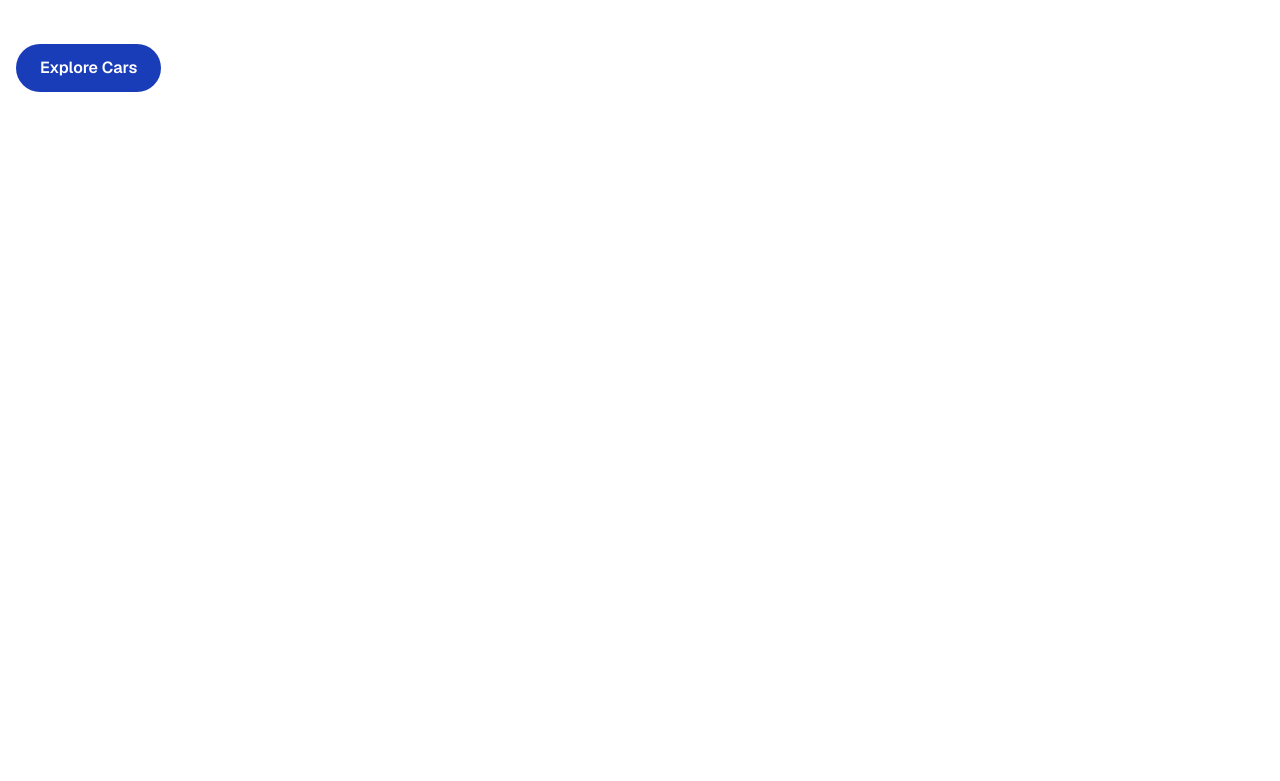
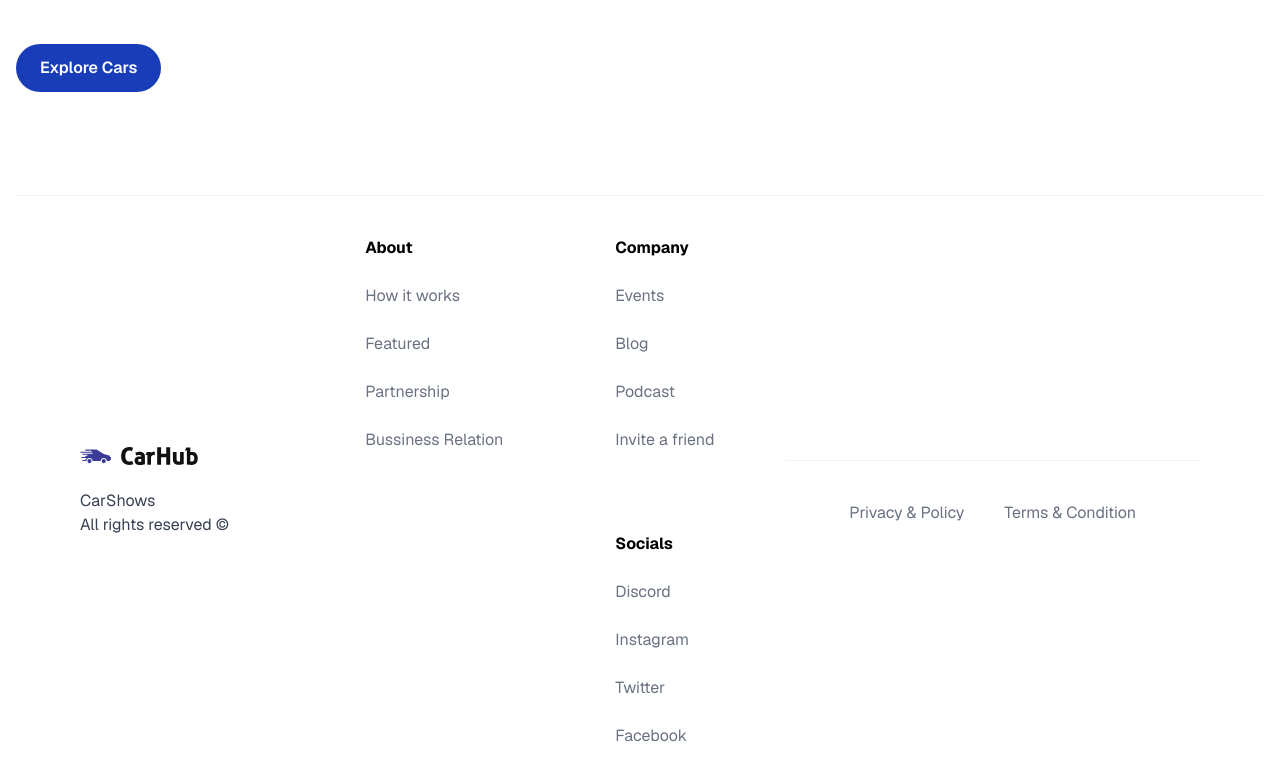
Before and after one commit to billosaye/CarShows, a Next.js app: page / in a window 1280 px wide. Shown: the part 641-1422 px from the top of the page. Before the commit the page ends 832 px from the top, so only its background shows below. Built offline with nearby package versions, Linux system fonts and the light colour scheme.

Commit message:
add header and footer

```diff
--- /dev/null
+++ b/app/componets/Footer.tsx
@@ -0,0 +1,47 @@
+import React from 'react'
+import Image from 'next/image'
+import { footerLinks } from '@/constants'
+import Link from 'next/link'
+
+const Footer = () => {
+  return (
+    <footer className='flex flex-col text-black-100 mt-5 border-t border-gray-100'>
+        <div className='flex max-md:flex-col flex-wrap justify-between items-center sm:px-16 px-6 py-10'>
+            <div className='flex flex-col justify-start items-start gap-6'>
+                <Image src="/logo.svg" alt='logo' width={118} height={18} className='object-contain' />
+                <p className='text-base text-gray-700'> CarShows <br />All rights reserved &copy;</p>
+            </div>
+            <div className='footer__links'>
+                {footerLinks.map((link) => (
+                    <div key={link.title} className='footer__link'>
+                        <h3 className='font-bold'>{link.title}</h3>
+                        {link.links.map((item) => (
+                            <a key={item.title} href={item.url} className='text-gray-500'>{item.title}</a>
+                        ))}
+                    </div>
+                ))}
+
+
+        </div>
+        <div className='flex justify-between items-center flex-wrap mt-10 border-t border-gray-100 sm:px-16 px-6 py-10'>
+           <div className="footer__copyrights-link">
+        <Link href="/" className="text-gray-500">
+          Privacy & Policy
+        </Link>
+        <Link href="/" className="text-gray-500">
+          Terms & Condition
+        </Link>
+      </div>
+
+        </div>
+
+
+
+
+        </div>
+
+    </footer>
+  )
+}
+
+export default Footer
--- /dev/null
+++ b/app/componets/Header.tsx
@@ -0,0 +1,21 @@
+import React from 'react'
+import Link from 'next/link'
+import Image from 'next/image'
+import CustomButtton from './CustomButtton'
+
+const Header = () => {
+  return (
+    <header className='w-full absolute z-10'>
+        <nav className='max-w-[1440px] mx-auto flex justify-between items-center sm:px-16 px-6 py-4'>
+            <Link href="/" className='flex justify-center items-center'>
+                <Image src="/logo.svg" alt='logo' width={118} height={18} className='object-contain'/>
+
+            </Link>
+            <CustomButtton title="Sign In" btnType="button" containerStyles="text-primary-blue rounded-full bg-white min-w-[130px]"/>
+        </nav>
+
+    </header>
+  )
+}
+
+export default Header
--- a/app/globals.css
+++ b/app/globals.css
@@ -32,3 +32,16 @@
 .hero__image {
   @apply relative xl:w-full w-[90%] xl:h-full h-[590px] z-0;
 }
+
+.footer__links {
+  @apply flex-1 w-full flex md:justify-end flex-wrap max-md:mt-10 gap-20;
+}
+
+.footer__link {
+  @apply flex flex-col gap-6 text-base min-w-[170px];
+}
+
+
+.footer__copyrights-link {
+  @apply flex-1 flex sm:justify-end justify-center max-sm:mt-4 gap-10;
+}
--- a/app/layout.tsx
+++ b/app/layout.tsx
@@ -1,6 +1,8 @@
 import type { Metadata } from "next";
 import { Geist, Geist_Mono } from "next/font/google";
 import "./globals.css";
+import Header from "./componets/Header";
+import Footer from "./componets/Footer";
 
 const geistSans = Geist({
   variable: "--font-geist-sans",
@@ -14,7 +16,7 @@
 
 export const metadata: Metadata = {
   title: "Car Show",
-  description: "Generated by create next app",
+  description: "Best Cars in the World",
 };
 
 export default function RootLayout({
@@ -27,7 +29,9 @@
       <body
         className={`${geistSans.variable} ${geistMono.variable} antialiased`}
       >
+        <Header />
         {children}
+        <Footer />
       </body>
     </html>
   );
--- /dev/null
+++ b/constants/index.ts
@@ -0,0 +1,101 @@
+export const manufacturers = [
+  "Acura",
+  "Alfa Romeo",
+  "Aston Martin",
+  "Audi",
+  "Bentley",
+  "BMW",
+  "Buick",
+  "Cadillac",
+  "Chevrolet",
+  "Chrysler",
+  "Citroen",
+  "Dodge",
+  "Ferrari",
+  "Fiat",
+  "Ford",
+  "GMC",
+  "Honda",
+  "Hyundai",
+  "Infiniti",
+  "Jaguar",
+  "Jeep",
+  "Kia",
+  "Lamborghini",
+  "Land Rover",
+  "Lexus",
+  "Lincoln",
+  "Maserati",
+  "Mazda",
+  "McLaren",
+  "Mercedes-Benz",
+  "MINI",
+  "Mitsubishi",
+  "Nissan",
+  "Porsche",
+  "Ram",
+  "Rolls-Royce",
+  "Subaru",
+  "Tesla",
+  "Toyota",
+  "Volkswagen",
+  "Volvo",
+];
+
+export const yearsOfProduction = [
+  { title: "Year", value: "" },
+  { title: "2015", value: "2015" },
+  { title: "2016", value: "2016" },
+  { title: "2017", value: "2017" },
+  { title: "2018", value: "2018" },
+  { title: "2019", value: "2019" },
+  { title: "2020", value: "2020" },
+  { title: "2021", value: "2021" },
+  { title: "2022", value: "2022" },
+  { title: "2023", value: "2023" },
+];
+
+export const fuels = [
+  {
+    title: "Fuel",
+    value: "",
+  },
+  {
+    title: "Gas",
+    value: "Gas",
+  },
+  {
+    title: "Electricity",
+    value: "Electricity",
+  },
+];
+
+export const footerLinks = [
+  {
+    title: "About",
+    links: [
+      { title: "How it works", url: "/" },
+      { title: "Featured", url: "/" },
+      { title: "Partnership", url: "/" },
+      { title: "Bussiness Relation", url: "/" },
+    ],
+  },
+  {
+    title: "Company",
+    links: [
+      { title: "Events", url: "/" },
+      { title: "Blog", url: "/" },
+      { title: "Podcast", url: "/" },
+      { title: "Invite a friend", url: "/" },
+    ],
+  },
+  {
+    title: "Socials",
+    links: [
+      { title: "Discord", url: "/" },
+      { title: "Instagram", url: "/" },
+      { title: "Twitter", url: "/" },
+      { title: "Facebook", url: "/" },
+    ],
+  },
+];
```
